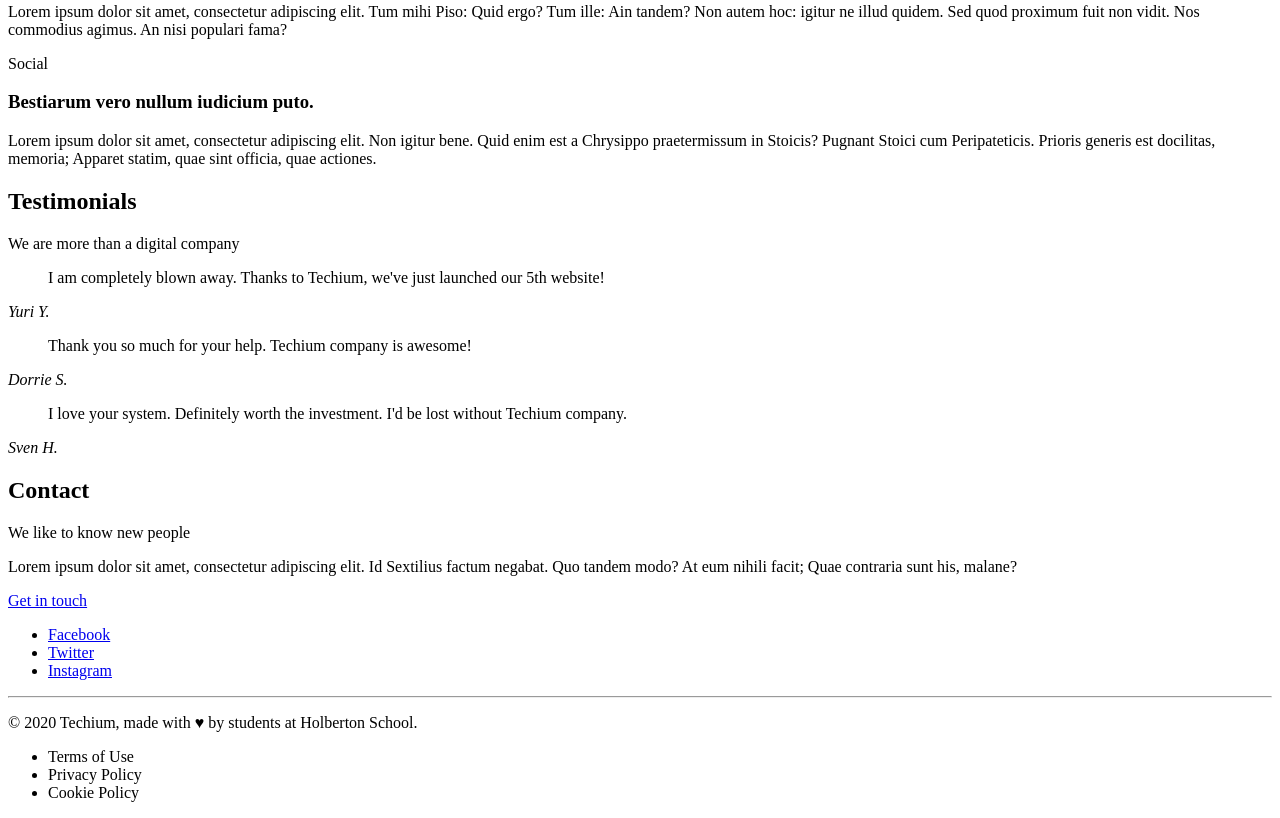
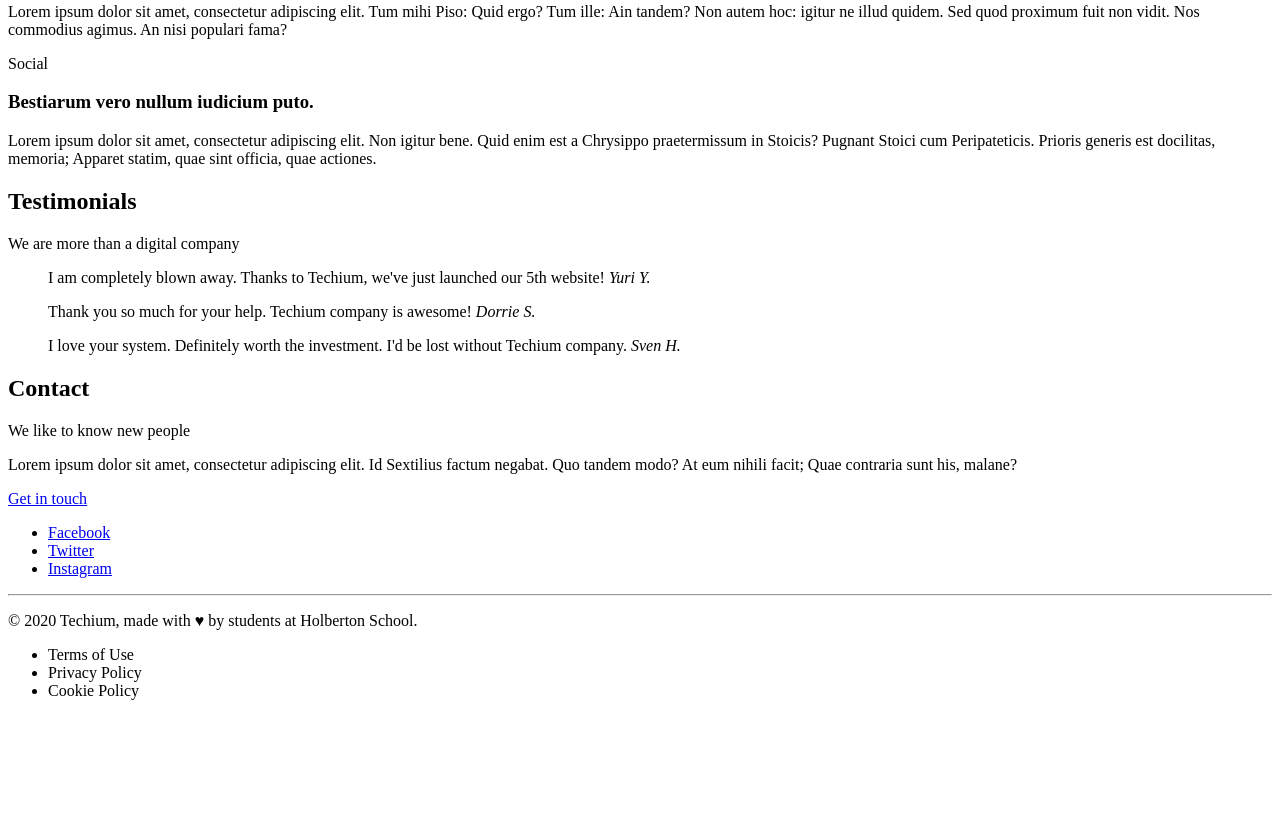
Before and after one commit to faykris/holbertonschool-web_front_end, a plain HTML site: page 0x00-html_advanced/29-index.html in a window 1280 px wide. Shown: the part 1507-2325 px from the top of the page. After the commit the page ends 2223 px from the top, so only its background shows below. Drawn offline with Linux system fonts and the light colour scheme.

Commit message:
[Update] 29-index.html: following blockquote usage in the intranet

```diff
--- a/0x00-html_advanced/29-index.html
+++ b/0x00-html_advanced/29-index.html
@@ -164,21 +164,25 @@
             <div>
                 <article>
                     <blockquote>
-                        I am completely blown away. Thanks to Techium, we've just launched our 5th website!
+                        <p>I am completely blown away. Thanks to Techium, we've just launched our 5th website!
+                            <cite>Yuri Y.</cite>
+                        </p>
                     </blockquote>
-                    <cite>Yuri Y.</cite>
+
                 </article>
                 <article>
                     <blockquote>
-                        Thank you so much for your help. Techium company is awesome!
+                        <p>Thank you so much for your help. Techium company is awesome!
+                            <cite>Dorrie S.</cite>
+                        </p>
                     </blockquote>
-                    <cite>Dorrie S.</cite>
                 </article>
                 <article>
                     <blockquote>
-                        I love your system. Definitely worth the investment. I'd be lost without Techium company.
+                        <p>I love your system. Definitely worth the investment. I'd be lost without Techium company.
+                            <cite>Sven H.</cite>
+                        </p>
                     </blockquote>
-                    <cite>Sven H.</cite>
                 </article>
             </div>
         </div>
```
